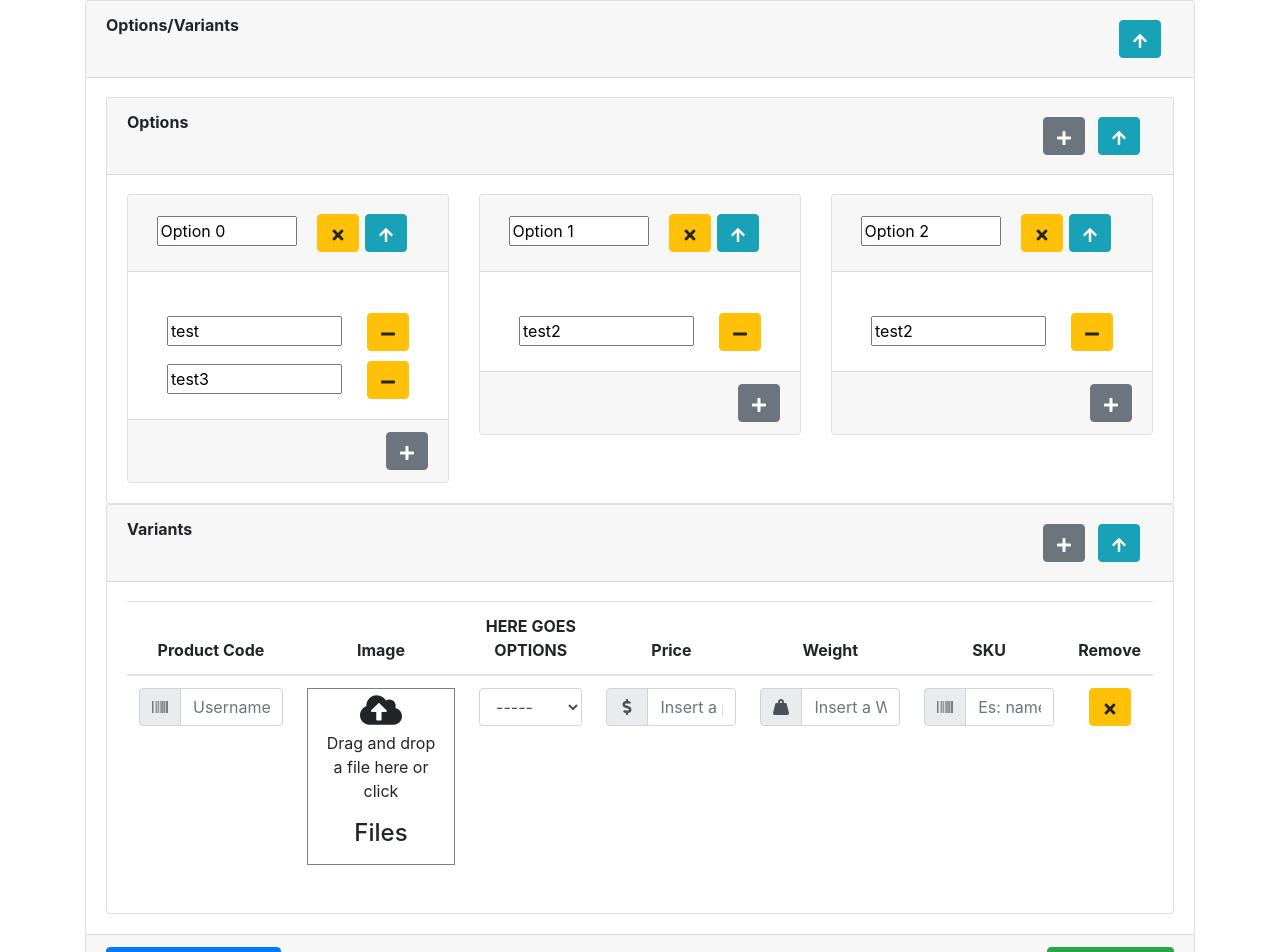
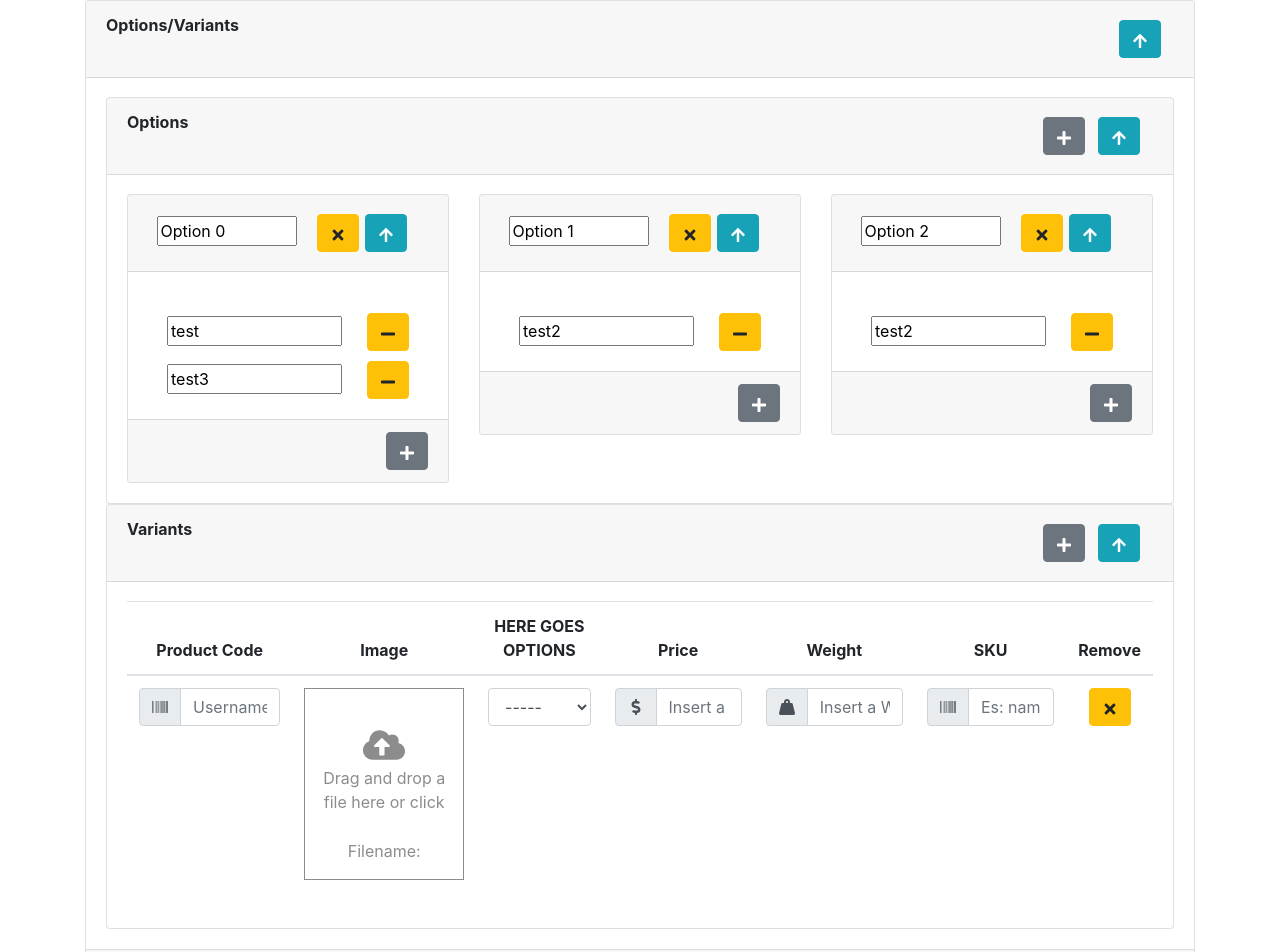
Before and after one commit to lulasp/udroppy-test, a React (Create React App) app: page / in a window 1280 px wide. Shown: the top 952 px of the page. Built offline with nearby package versions, Linux system fonts and the light colour scheme.

Commit message:
update styles for fileupload component

```diff
--- a/src/App.css
+++ b/src/App.css
@@ -20,11 +20,14 @@
 }
 
 .fileUpload {
-  border: gray 1px;
-  border-style: solid;
+  border: 1px solid #8c8c8c;
+  color: #8c8c8c;
 }
 
-.uploadIcon {}
+.dropzone {
+  margin-top: 35px;
+  margin-bottom: 25px;
+}
 
 @media (prefers-reduced-motion: no-preference) {
   .App-logo {
--- a/src/components/FileUpload.js
+++ b/src/components/FileUpload.js
@@ -18,7 +18,7 @@ function FileUpload() {
                 <p>Drag and drop a file here or click</p>
             </div>
             <aside>
-                <h4>Files</h4>
+                <p>Filename:</p>
                 <ul>{files}</ul>
             </aside>
         </section>
--- a/src/components/Variants.js
+++ b/src/components/Variants.js
@@ -60,7 +60,7 @@ export default class Variants extends Component {
                                                     <InputGroup.Text><FaDollarSign /></InputGroup.Text>
                                                 </InputGroup.Prepend>
                                                 <FormControl
-                                                    placeholder="Insert a price o"
+                                                    placeholder="Insert a price"
                                                     aria-label="Amount (to the nearest dollar)"
                                                 />
                                             </InputGroup>
```
